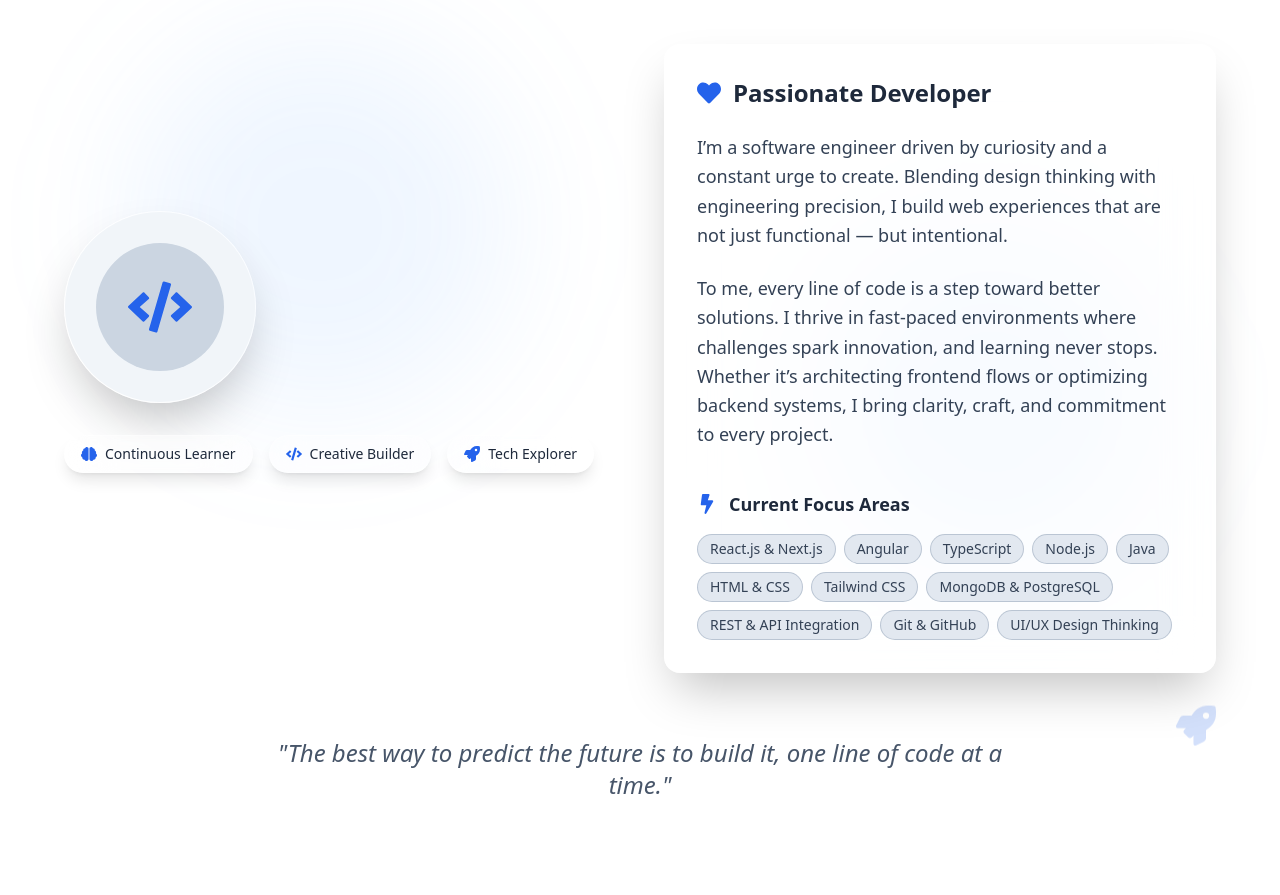
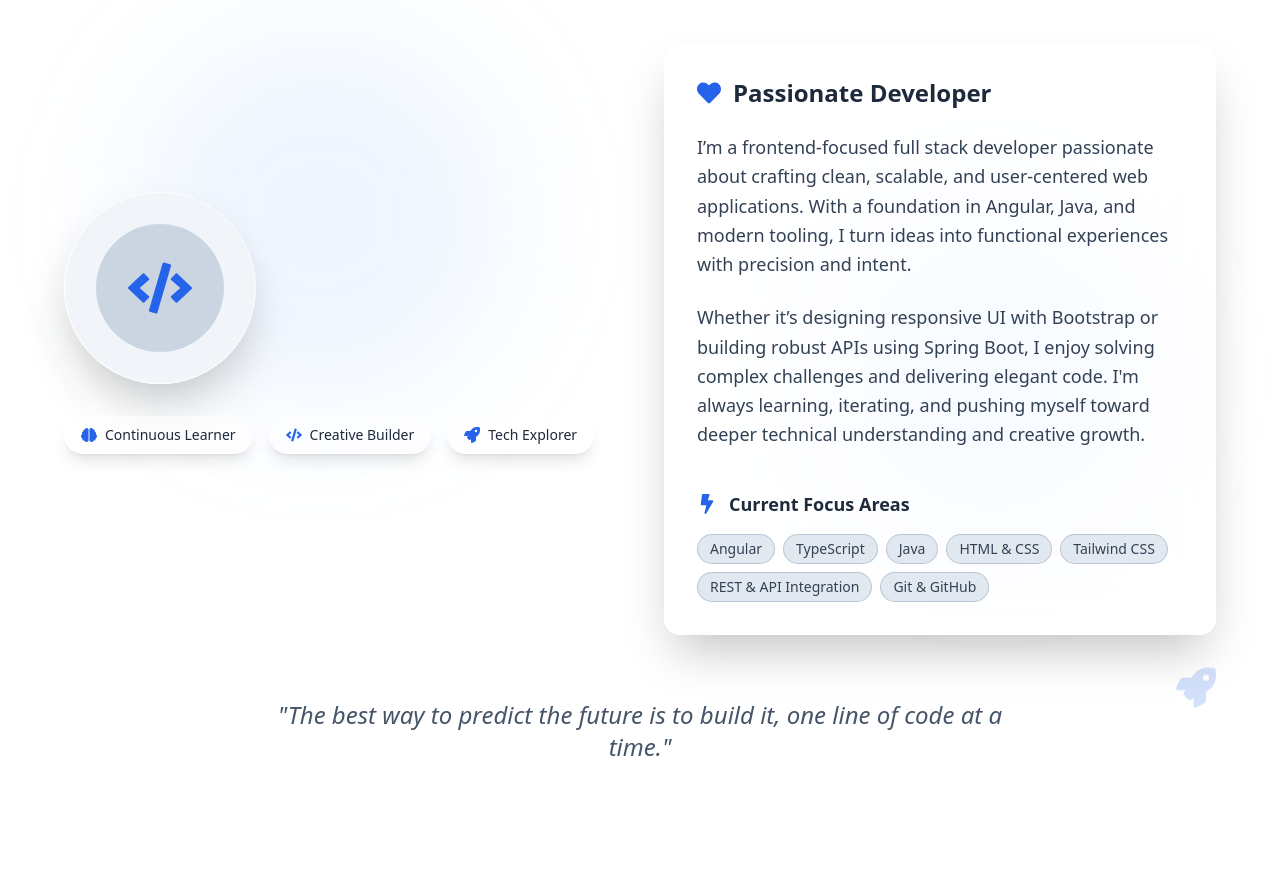
Before and after one commit to saksha24/portfolio, a React (Vite) app: page / in a window 1280 px wide. Shown: the part 980-1875 px from the top of the page. Built offline with nearby package versions, Linux system fonts and the light colour scheme.

Commit message:
code is updated

```diff
--- a/src/pages/About.tsx
+++ b/src/pages/About.tsx
@@ -38,17 +38,13 @@
   ];
 
   const skills = [
-    "React.js & Next.js",
     "Angular",
     "TypeScript",
-    "Node.js",
     "Java",
     "HTML & CSS",
     "Tailwind CSS",
-    "MongoDB & PostgreSQL",
     "REST & API Integration",
     "Git & GitHub",
-    "UI/UX Design Thinking",
   ];
 
   return (
@@ -154,20 +150,14 @@
                     </h3>
                   </div>
 
-                  <p className="text-lg text-slate-700 dark:text-slate-300 leading-relaxed">
-                    I’m a software engineer driven by curiosity and a constant
-                    urge to create. Blending design thinking with engineering
-                    precision, I build web experiences that are not just
-                    functional — but intentional.
-                  </p>
+                 <p className="text-lg text-slate-700 dark:text-slate-300 leading-relaxed">
+  I’m a frontend-focused full stack developer passionate about crafting clean, scalable, and user-centered web applications. With a foundation in Angular, Java, and modern tooling, I turn ideas into functional experiences with precision and intent.
+</p>
 
-                  <p className="text-lg text-slate-700 dark:text-slate-300 leading-relaxed mt-4">
-                    To me, every line of code is a step toward better solutions.
-                    I thrive in fast-paced environments where challenges spark
-                    innovation, and learning never stops. Whether it’s
-                    architecting frontend flows or optimizing backend systems, I
-                    bring clarity, craft, and commitment to every project.
-                  </p>
+<p className="text-lg text-slate-700 dark:text-slate-300 leading-relaxed mt-4">
+  Whether it’s designing responsive UI with Bootstrap or building robust APIs using Spring Boot, I enjoy solving complex challenges and delivering elegant code. I'm always learning, iterating, and pushing myself toward deeper technical understanding and creative growth.
+</p>
+
 
                   <div className="pt-4">
                     <div className="flex items-center gap-3 mb-4">
```
